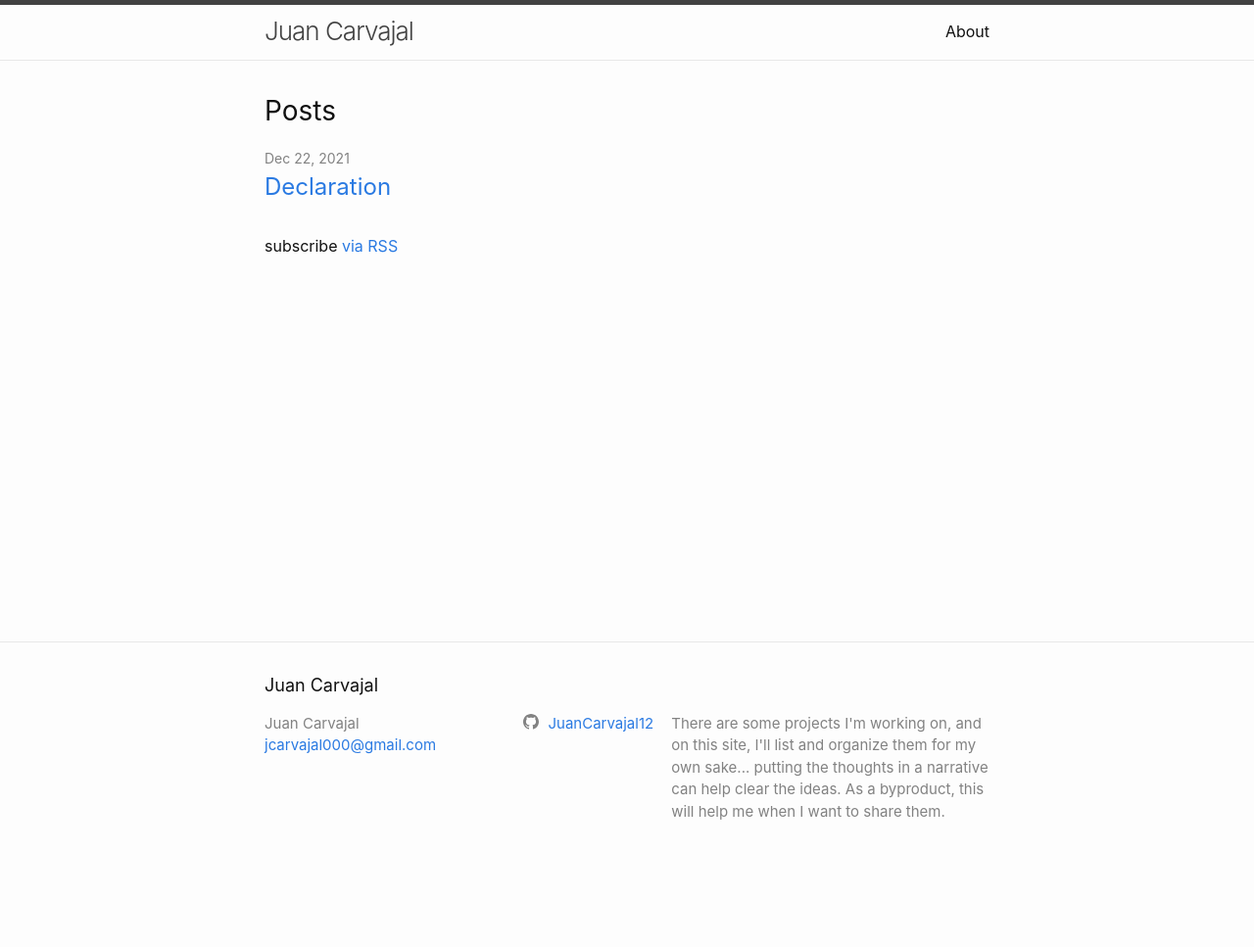
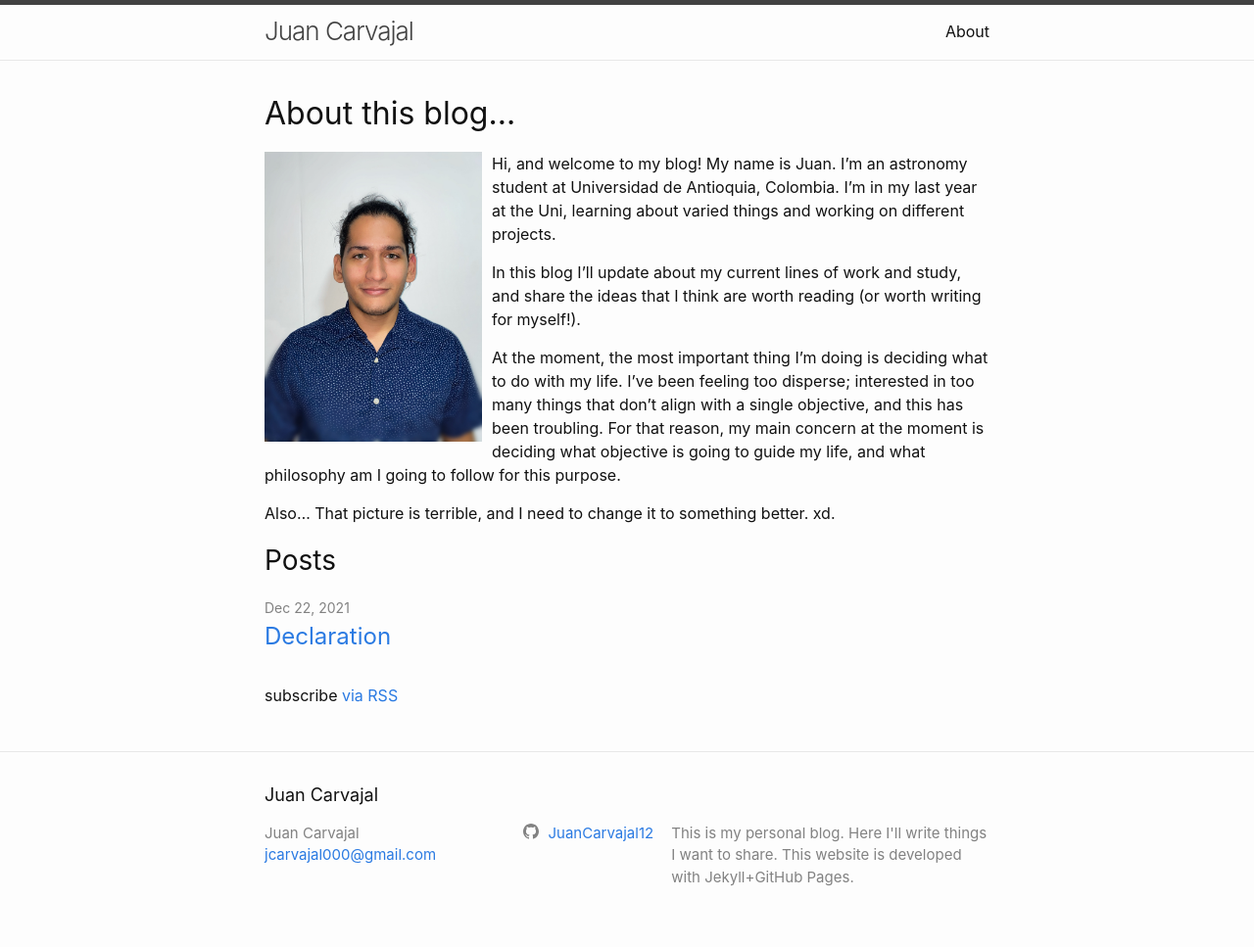
Before and after one commit to JuanCarvajal12/personal-blog, a Jekyll site: the page built from index.markdown, in a window 1280 px wide. Shown: the whole page at 98% size. Built offline with Jekyll 4.4.1, drawn with Linux system fonts in a browser that asks for light colours; before the commit the page ends 900 px from its top, so only the background shows below that.

Commit message:
intro+pp

```diff
--- a/_config.yml
+++ b/_config.yml
@@ -21,10 +21,8 @@
 title: Juan Carvajal
 email: jcarvajal000@gmail.com
 description: >- # this means to ignore newlines until "baseurl:"
-  There are some projects I'm working on, and on this site, I'll
-  list and organize them for my own sake... putting the thoughts in a
-  narrative can help clear the ideas. As a byproduct, this will help me
-  when I want to share them.
+  This is my personal blog. Here I'll write things I want to share.
+  This website is developed with Jekyll+GitHub Pages.
 baseurl: "/personal-blog" # the subpath of your site, e.g. /blog
 url: "https://juancarvajal12.github.io" # the base hostname & protocol for your site, e.g. http://example.com
 twitter_username:
--- a/index.markdown
+++ b/index.markdown
@@ -4,3 +4,21 @@
 
 layout: home
 ---
+
+<h1>About this blog...</h1>
+
+<div>
+    <img src="assets/My_pp.jpeg"
+        alt="My_picture"
+        style="float: left; margin-right: 10px;"
+        width="30%"
+        height="30%" />
+</div>
+
+Hi, and welcome to my blog! My name is Juan. I'm an astronomy student at Universidad de Antioquia, Colombia. I'm in my last year at the Uni, learning about varied things and working on different projects.
+
+In this blog I'll update about my current lines of work and study, and share the ideas that I think are worth reading (or worth writing for myself!).
+
+At the moment, the most important thing I'm doing is deciding what to do with my life. I've been feeling too disperse; interested in too many things that don't align with a single objective, and this has been troubling. For that reason, my main concern at the moment is deciding what objective is going to guide my life, and what philosophy am I going to follow for this purpose.
+
+Also... That picture is terrible, and I need to change it to something better. xd.
```
Also changed, not shown: _posts/2021-12-21-declaration.md (+1 -1 lines), assets/My_pp.jpeg (added).
